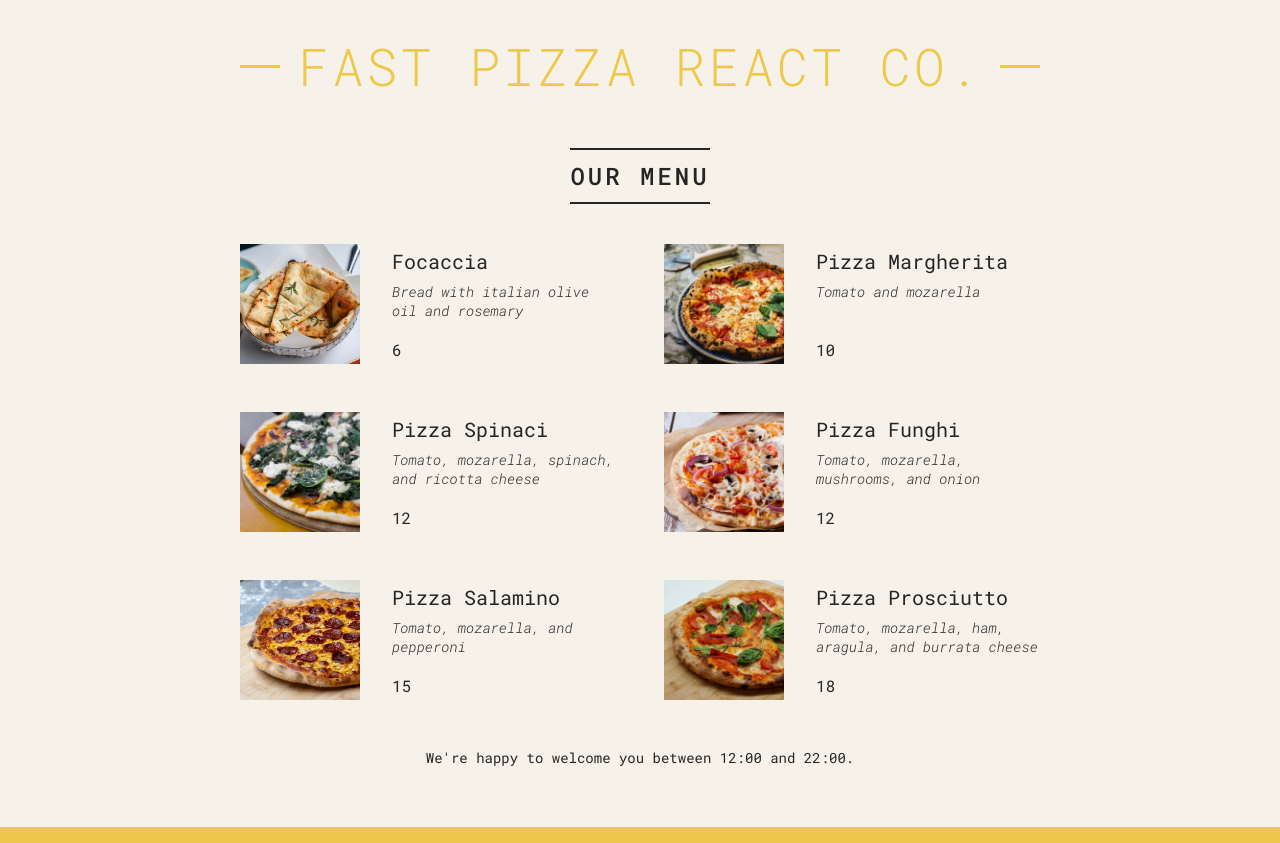
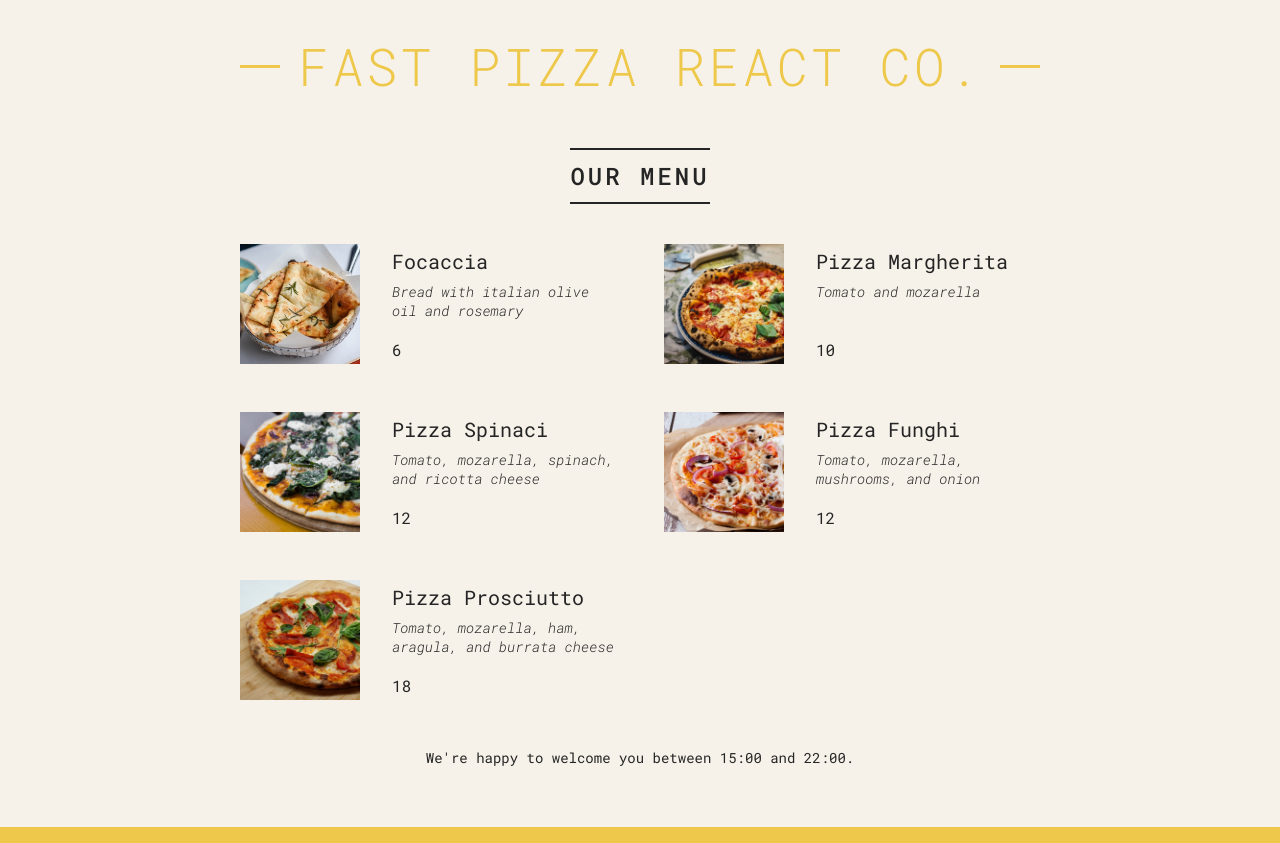
Before and after one commit to Levkol/The-Ultimate-React-Course-2023-React-Redux-More, a React (Create React App) app in the folder 03-pizza-menu/starter/: page / in a window 1280 px wide. Built offline with nearby package versions, Linux system fonts and the light colour scheme.

Commit message:
Conditional Rendering With Multiple Returns

```diff
--- a/03-pizza-menu/starter/src/index.js
+++ b/03-pizza-menu/starter/src/index.js
@@ -106,6 +106,8 @@ function Menu() {
 function Pizza(props) {
   console.log(props);
 
+  if (props.pizzaObj.soldOut) return null;
+
   return (
     <li className="pizza">
       <img src={props.pizzaObj.photoName} alt={props.pizzaObj.name} />
@@ -120,13 +122,20 @@ function Pizza(props) {
 
 function Footer() {
   const hour = new Date().getHours();
-  const openHour = 12;
+  const openHour = 15;
   const closeHour = 22;
   const isOpen = hour >= openHour && hour <= closeHour;
   console.log(isOpen);
 
   // if (hour >= openHour && hour <= closeHour) alert("We're currently open!");
   // else alert("Sorry we're closed");
+
+  // if (!isOpen)
+  //   return (
+  //     <p>
+  //      CLOSED
+  //     </p>
+  //   );
 
   return (
     <footer className="footer">
```
